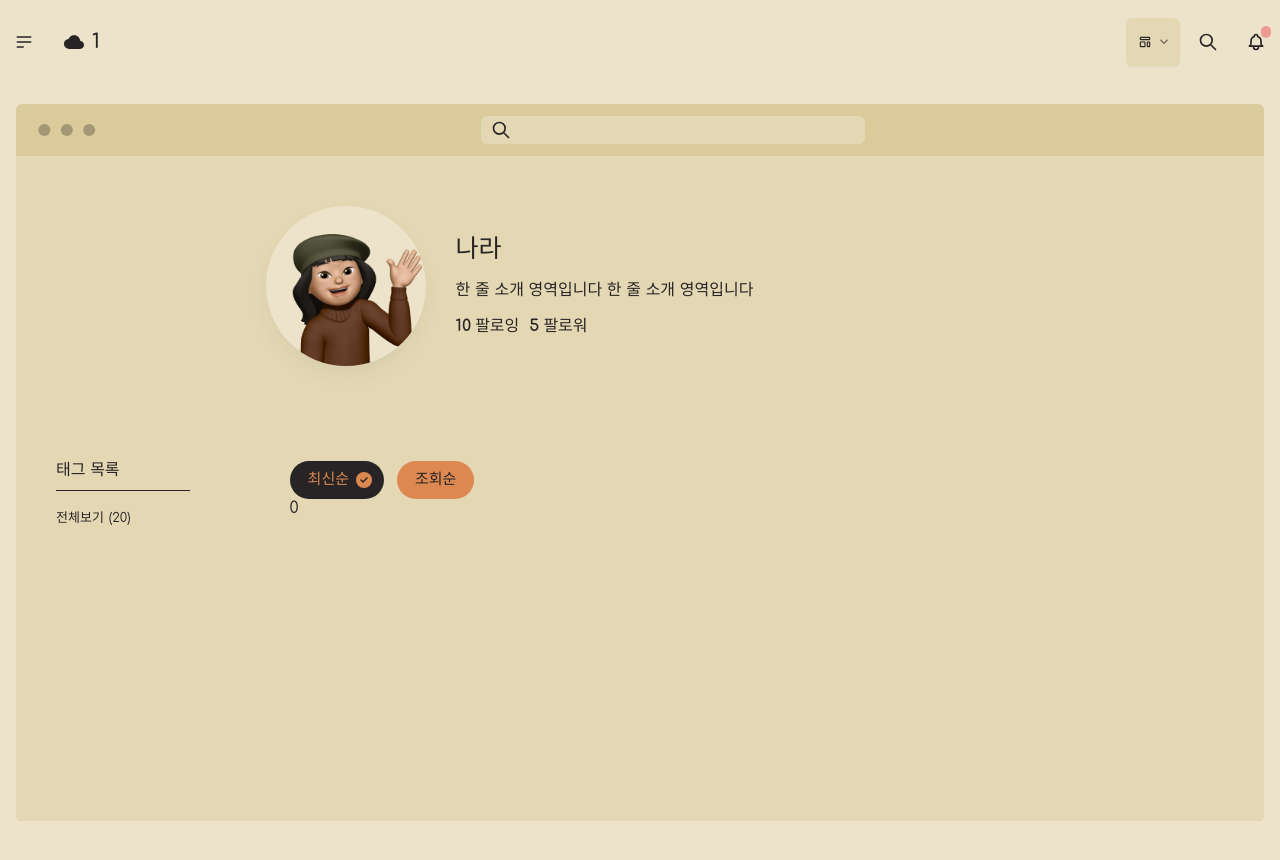
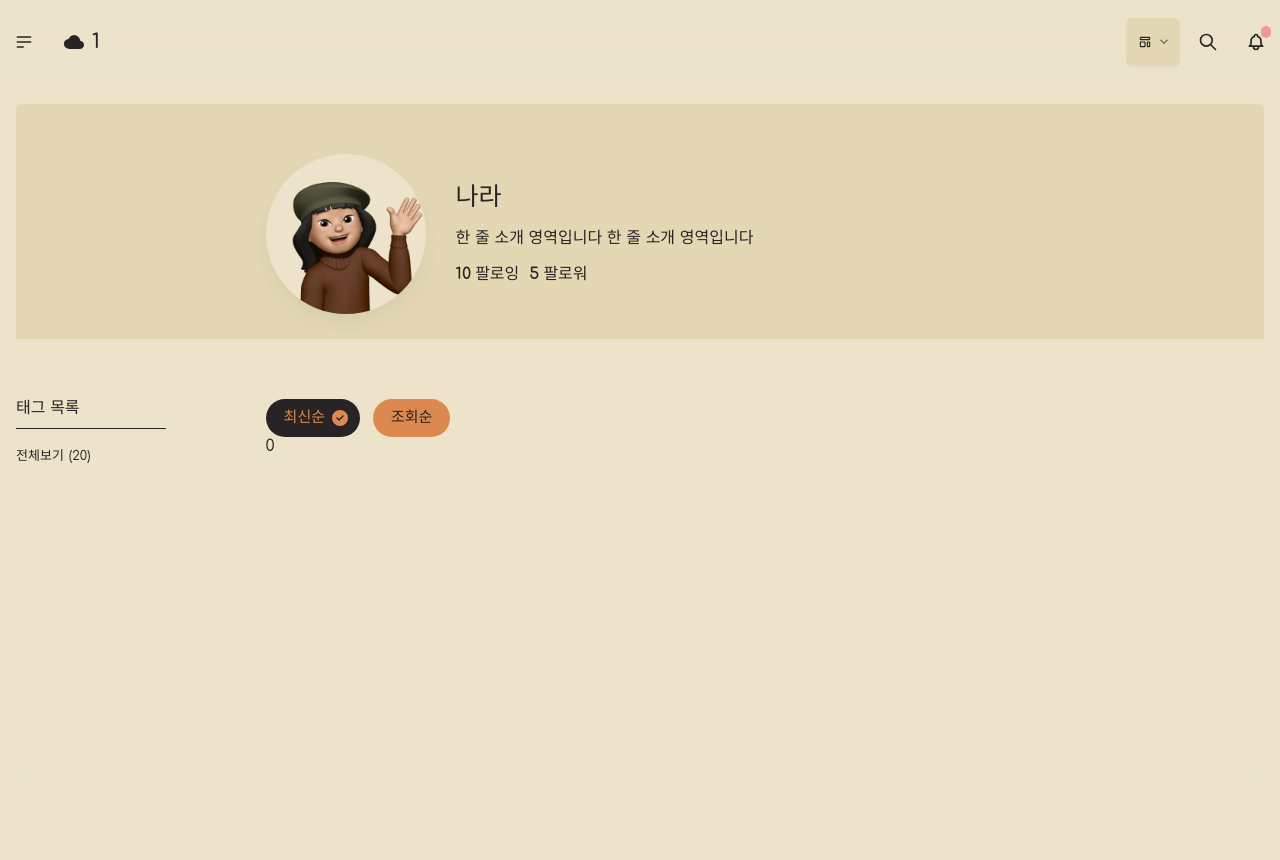
Before and after one commit to LeeAndRyu/SOM_FE, a React (Vite) app: page /blog/1 in a window 1280 px wide. Shown: the top 860 px of the page. After the commit the page ends 800 px from the top, so only its background shows below. Built offline with nearby package versions, Linux system fonts and the light colour scheme.

Commit message:
:lipstick: Layout : blog layout 변경
레이아웃 css 변경

```diff
--- a/src/components/blogLayout.tsx
+++ b/src/components/blogLayout.tsx
@@ -2,7 +2,7 @@ import { Outlet, Link, useParams } from 'react-router-dom'
 import ThemeToggle from './themeToggle'
 import SideMenu from './sideMenu'
 import { useNavigate } from 'react-router-dom'
-import { IoCloudSharp } from 'react-icons/io5'
+import { IoCloudSharp } from "react-icons/io5";
 const BlogLayout = () => {
   const navigate = useNavigate()
   const params = useParams()
--- a/src/routes/blog.tsx
+++ b/src/routes/blog.tsx
@@ -24,28 +24,8 @@ const Blog = () => {
   }
   return (
     <>
-      <div id='blog' className='mockup-browser border bg-base-300'>
-        <div className='mockup-browser-toolbar'>
-          <form>
-            <svg
-              xmlns='http://www.w3.org/2000/svg'
-              className='h-5 w-5'
-              fill='none'
-              viewBox='0 0 24 24'
-              stroke='currentColor'
-            >
-              <path
-                strokeLinecap='round'
-                strokeLinejoin='round'
-                strokeWidth='2'
-                d='M21 21l-6-6m2-5a7 7 0 11-14 0 7 7 0 0114 0z'
-              />
-            </svg>
-            <input type='text' className='input' />
-          </form>
-        </div>
-        <div className='bg-base-200'>
-          {' '}
+      <div id='blog' className='mockup-browser border bg-base-100'>
+        <div className=''>
           <section id='user_sec'>
             <div className='sec_inner'>
               <Avatar />
--- a/src/scss/base/_reset.scss
+++ b/src/scss/base/_reset.scss
@@ -211,3 +211,6 @@ a {
     height: 17px;
   }
 }
+.tab {
+  transition: all 0.1s;
+}
--- a/src/scss/container/_wrap.scss
+++ b/src/scss/container/_wrap.scss
@@ -25,7 +25,9 @@ body {
     width: 100%;
     padding: 0 var(--side-padding);
     margin: 0 auto 60px;
-
+    @include mobile {
+      padding: 0 10px;
+    }
     .inner {
       margin-top: 30px;
     }
--- a/src/scss/main.css
+++ b/src/scss/main.css
@@ -214,6 +214,10 @@ a {
   height: 17px;
 }
 
+.tab {
+  transition: all 0.1s;
+}
+
 :root {
   --side-padding: 1rem;
   --max-width: 1400px;
@@ -348,6 +352,9 @@ form:has(.searchInput) span svg {
   margin: 0 auto;
   position: relative;
 }
+#blog > div form .input {
+  width: fit-content;
+}
 #blog > div form svg {
   position: absolute;
   z-index: 1;
@@ -449,7 +456,7 @@ form:has(.searchInput) span svg {
   min-height: 50vh;
 }
 #content_sec .sec_inner {
-  padding: 40px;
+  padding: 30px 0;
   display: flex;
 }
 #content_sec .sec_inner .cont_left {
@@ -585,6 +592,11 @@ body {
   width: 100%;
   padding: 0 var(--side-padding);
   margin: 0 auto 60px;
+}
+@media (max-width: 767px) {
+  #wrap #main {
+    padding: 0 10px;
+  }
 }
 #wrap #main .inner {
   margin-top: 30px;
--- a/src/scss/page/_blog.scss
+++ b/src/scss/page/_blog.scss
@@ -4,6 +4,9 @@
     form {
       margin: 0 auto;
       position: relative;
+      .input {
+        width: fit-content;
+      }
       svg {
         position: absolute;
         z-index: 1;
@@ -99,16 +102,14 @@
   margin-top: 30px;
   min-height: 50vh;
   .sec_inner {
-    padding: 40px;
+    padding: 30px 0;
     display: flex;
     .cont_left {
       width: 20%;
       padding-right: 100px;
-
       h4 {
         font-weight: 500;
         border-bottom: 1px solid oklch(var(--bc));
-
         padding-bottom: 10px;
         margin-bottom: 20px;
       }
--- a/src/scss/theme/_theme.scss
+++ b/src/scss/theme/_theme.scss
@@ -11,9 +11,7 @@
   --margin-2: 1.2rem;
   --margin-3: 0.8rem;
   --margin-4: 0.4rem;
-
   // ### font-size
-
   // ### color
   --main-color1: rgb(80, 80, 80);
 }
```
